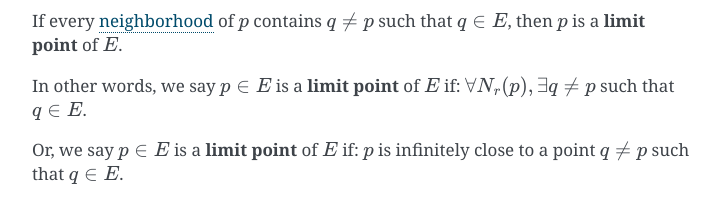
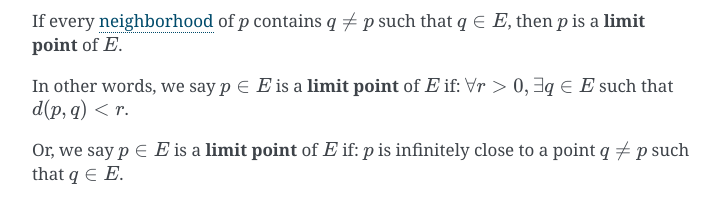
Before and after one commit to lyricorpse/WIKI, a plain HTML site: page math521.html in a window 1280 px wide. Shown: the part 2246-2459 px from the top of the page, 388-1107 px from the left. Drawn offline with nearby package versions, Linux system fonts and the light colour scheme; some packages are replaced by stand-ins of ours.

Commit message:
Fix an error in math521

```diff
--- a/math521.html
+++ b/math521.html
@@ -127,7 +127,7 @@ If <span class="math">\(E\subset S\)</span>, <span class="math">\(E\ne \emptyset
 <span id="id3"></span><h3>Limit point<a class="headerlink" href="#limit-point" title="Permalink to this headline">¶</a></h3>
 <p>Let <span class="math">\(X\)</span> be a <a class="reference internal" href="#id1">metric space</a>, <span class="math">\(E\subset X\)</span>, a point <span class="math">\(p\in X\)</span>.</p>
 <p>If every <a class="reference internal" href="#neighborhood">neighborhood</a> of <span class="math">\(p\)</span> contains <span class="math">\(q\ne p\)</span> such that <span class="math">\(q\in E\)</span>, then <span class="math">\(p\)</span> is a <strong>limit point</strong> of <span class="math">\(E\)</span>.</p>
-<p>In other words, we say <span class="math">\(p\in E\)</span> is a <strong>limit point</strong> of <span class="math">\(E\)</span> if: <span class="math">\(\forall N_r(p), \exists q\ne p\)</span> such that <span class="math">\(q\in E\)</span>.</p>
+<p>In other words, we say <span class="math">\(p\in E\)</span> is a <strong>limit point</strong> of <span class="math">\(E\)</span> if: <span class="math">\(\forall r&gt;0, \exists q\in E\)</span> such that <span class="math">\(d(p,q) &lt; r\)</span>.</p>
 <p>Or, we say <span class="math">\(p\in E\)</span> is a <strong>limit point</strong> of <span class="math">\(E\)</span> if: <span class="math">\(p\)</span> is infinitely close to a point <span class="math">\(q\ne p\)</span> such that <span class="math">\(q\in E\)</span>.</p>
 </div>
 <div class="section" id="isolated-point">
```
Also changed, not shown: _sources/math521.txt.
